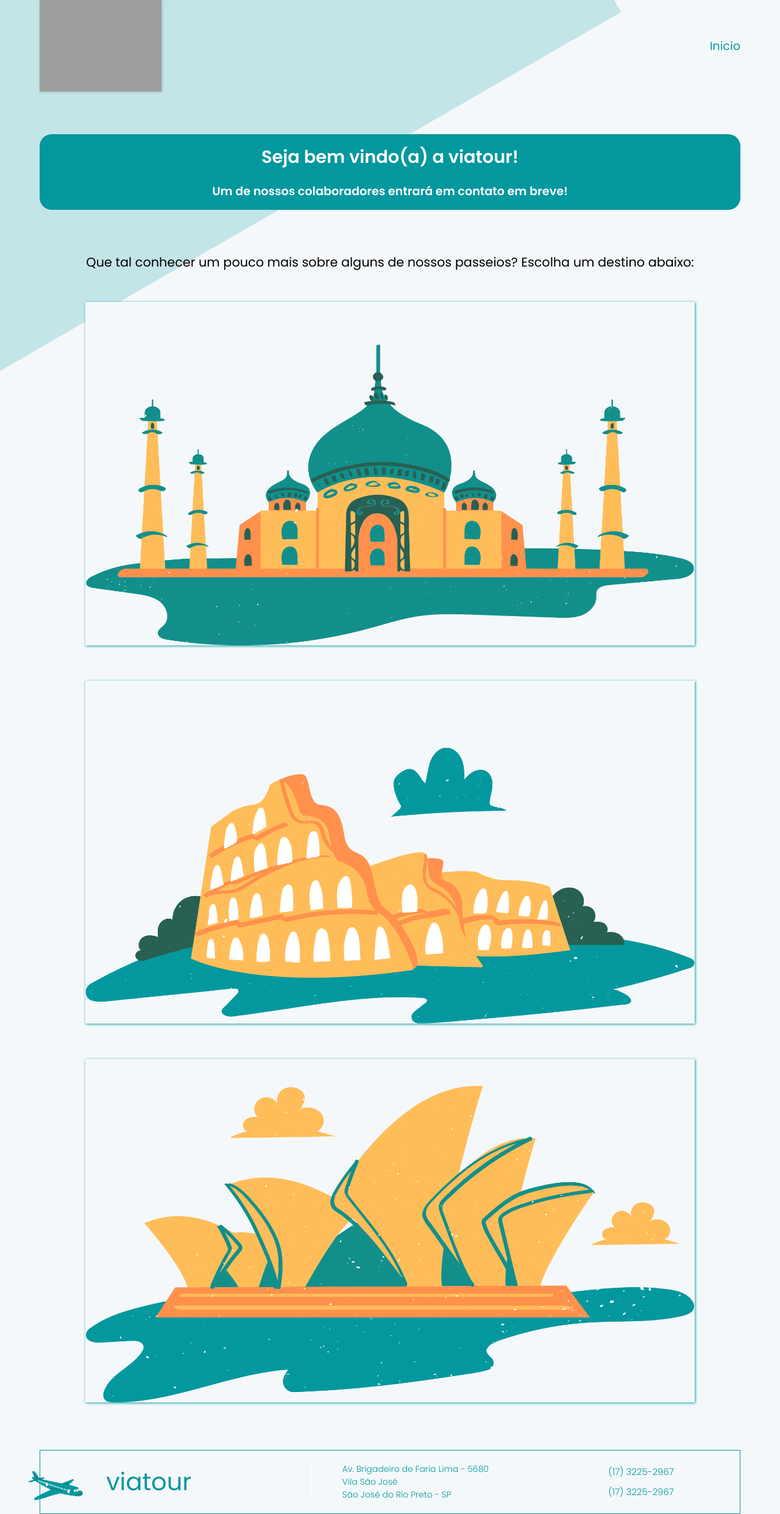
After one commit to paolaguedes/viatour, a PHP site: page /cadastro in a window 1280 px wide. The commit adds this page. Shown: the whole page at 61% size. Run offline with PHP 8.4, Linux system fonts and the light colour scheme; grey boxes are pictures that could not be loaded.

Commit message:
page sucess ok

```diff
--- /dev/null
+++ b/cadastro.php
@@ -0,0 +1,55 @@
+<!DOCTYPE html>
+<html lang="pt-br">
+<head>
+  <meta charset="UTF-8">
+  <meta http-equiv="X-UA-Compatible" content="IE=edge">
+  <meta name="viewport" content="width=device-width, initial-scale=1.0">
+  <title>viatour</title>
+  <link rel="preconnect" href="https://fonts.googleapis.com" />
+    <link rel="preconnect" href="https://fonts.gstatic.com" crossorigin />
+    <link
+      href="https://fonts.googleapis.com/css2?family=Poppins:wght@300;400;500;600&display=swap"
+      rel="stylesheet"
+    />
+  <link rel="stylesheet" href="../css/pageSucesso.css" />
+  <link rel="shortcut icon" href="./img/aviao.png" type="image/x-icon">
+</head>
+<body>
+  <div class="wrapper">
+  <header class="header">
+        <img src="./img/logo.svg" class="header__logo">
+        <nav>
+          <ul class="header__menu">
+            <li><a class="header__link" href="./index.php">Inicio</a></li>
+          </ul>
+        </nav>
+  </header>
+
+  <main class="main">
+    <section class="main__msg">
+      <h2 class="main__title">Seja bem vindo(a) a viatour!</h2>
+      <h4>Um de nossos colaboradores entrará em contato em breve!</h4>
+    </section>
+
+    <section class="trip">
+      <p class="trip__title">Que tal conhecer um pouco mais sobre alguns de nossos passeios? Escolha um destino abaixo:</p>
+      <div class="trip__imgs">
+       <span class="img">
+        <img src="./img/1.png"/>
+       </span>
+       <span class="img">
+        <img src="./img/2.png"/>
+       </span>
+       <span class="img">
+        <img src="./img/3.png"/>
+       </span>
+      </div>
+    </section>
+  </main>
+
+    <?php
+     include('./php/footer.php');
+    ?>
+  </div>
+</body>
+</html>
--- /dev/null
+++ b/css/pageSucesso.css
@@ -0,0 +1,195 @@
+@charset "UTF-8";
+* {
+  margin: 0;
+  padding: 0;
+  box-sizing: border-box;
+  font-family: "Poppins", sans-serif;
+  list-style: none;
+  text-decoration: none;
+  border: 0;
+}
+
+html {
+  scroll-behavior: smooth;
+}
+
+body {
+  background-color: #F5F8FA;
+}
+body::before {
+  content: "";
+  position: absolute;
+  display: block;
+  background: rgba(3, 152, 158, 0.2);
+  max-width: 1400px;
+  width: 100%;
+  height: 900px;
+  top: -500px;
+  left: -400px;
+  z-index: -1;
+  transform: rotate(-30deg);
+}
+
+.wrapper {
+  max-width: 1200px;
+  margin: 0 auto;
+  padding: 0 25px;
+}
+
+button {
+  cursor: pointer;
+}
+
+.header {
+  display: flex;
+  justify-content: space-between;
+  align-items: center;
+}
+@media (max-width: 426px) {
+  .header {
+    flex-direction: column;
+    align-items: center;
+    justify-content: center;
+  }
+}
+.header__logo {
+  width: 200px;
+  filter: drop-shadow(1px 1px 2px rgba(0, 0, 0, 0.2));
+}
+.header__menu {
+  display: flex;
+  gap: 10px;
+}
+.header__link {
+  color: #03989e;
+  font-size: 1.2rem;
+  transition: all 200ms;
+}
+@media (max-width: 426px) {
+  .header__link {
+    font-size: 1rem;
+  }
+}
+.header__link:hover {
+  opacity: 0.9;
+}
+
+.main {
+  margin: 70px 0;
+  text-align: center;
+  font-size: 1.2rem;
+}
+.main__msg {
+  display: flex;
+  flex-direction: column;
+  gap: 20px;
+  background: #03989e;
+  padding: 1rem 0.5rem;
+  color: #fff;
+  border-radius: 20px;
+}
+.main .trip {
+  margin: 70px 0;
+}
+.main .trip__title {
+  font-size: 1.3rem;
+  display: inline-block;
+  margin-bottom: 50px;
+}
+.main .trip__imgs {
+  display: flex;
+  flex-direction: column;
+  align-items: center;
+  gap: 50px;
+}
+.main .trip__imgs .img {
+  background: none;
+  position: relative;
+  transition: all 1s;
+}
+.main .trip__imgs .img:hover::before {
+  content: "";
+  position: absolute;
+  display: flex;
+  align-items: center;
+  justify-content: center;
+  font-size: 3rem;
+  color: #fff;
+  top: 0;
+  left: 0;
+  bottom: 0;
+  right: 0;
+  background: rgba(3, 152, 158, 0.8);
+  z-index: 2;
+}
+@media (max-width: 769px) {
+  .main .trip__imgs .img:hover::before {
+    font-size: 1.5rem;
+  }
+}
+.main .trip__imgs .img:nth-child(1):hover::before {
+  content: "Ideal para a família";
+}
+.main .trip__imgs .img:nth-child(2):hover::before {
+  content: "Ideal para os aventureiros";
+}
+.main .trip__imgs .img:nth-child(3):hover::before {
+  content: "Ideal para uma viagem em casal";
+}
+.main .trip__imgs .img img {
+  filter: drop-shadow(1px 1px 2px #03989e);
+  max-width: 1000px;
+  width: 100%;
+}
+
+.footer {
+  display: flex;
+  flex-wrap: wrap;
+  border: 1px solid #03989e;
+  color: #03989e;
+  justify-content: space-around;
+  align-items: center;
+  padding: 20px;
+  gap: 20px;
+  margin: 4rem 0 0;
+  position: relative;
+}
+.footer img {
+  position: absolute;
+  width: 90px;
+  bottom: 0;
+  left: -20px;
+}
+.footer__adress p::selection {
+  background-color: white;
+  color: #03989e;
+  font-weight: 400;
+}
+.footer__logo {
+  font-size: 40px;
+}
+.footer__adress {
+  border-left: 1px solid white;
+  padding-left: 50px;
+  display: flex;
+  justify-content: start;
+  flex-direction: column;
+  font-size: 14px;
+  font-weight: 300;
+  font-style: normal;
+}
+.footer__tel {
+  font-size: 13px;
+  font-weight: 300;
+  font-size: 15px;
+}
+.footer__tel p:first-of-type {
+  margin-bottom: 10px;
+}
+.footer__tel p::selection {
+  background-color: white;
+  color: #03989e;
+  font-weight: 400;
+}
+
+/*# sourceMappingURL=pageSucesso.css.map */
--- a/main.js
+++ b/main.js
@@ -1,3 +1,7 @@
 import {handleEnd} from './modules/apiEnd.js'
+import {handleScroll} from './modules/scroll.js'
+import {validaInput} from './modules/masker.js'
 
 endereco.addEventListener('click', handleEnd)
+document.getElementById("submit").addEventListener("click", validaInput)
+handleScroll
--- a/modules/elements.js
+++ b/modules/elements.js
@@ -3,3 +3,5 @@ export const rua = document.getElementById("rua")
 export const cidade = document.getElementById("cidade")
 export const estado = document.getElementById("estado")
 export const endereco = document.getElementById("endereco")
+export const email = document.getElementById("email")
+export const telefone = document.getElementById("telefone")
--- a/php/cadastro.php
+++ b/php/cadastro.php
@@ -18,6 +18,10 @@ $estado = filter_input(INPUT_POST, 'estado', FILTER_SANITIZE_STRING);
 $result = " INSERT INTO cliente (nome, dt_nasc,sexo,email,telefone,cep,rua,numero,complemento,cidade,estado) VALUES ('$nome','$dt_nasc','$sexo','$email','$telefone','$cep','$rua','$numero','$complemento','$cidade', '$estado') ";
 $resultado = mysqli_query($conexao, $result);
 
-include '../pages/cadastro.html';
+if (mysqli_insert_id($conexao)) {
+  header('Location: ../index.php');
+} else {
+  header('Location: ../cadastro.php');
+}
 
 ?>
--- /dev/null
+++ b/php/footer.php
@@ -0,0 +1,19 @@
+<footer class="footer">
+        <img src="./img/aviao.png"/>
+            <p class="footer__logo">viatour</p>
+            <address class="footer__adress">
+                <p>
+                    Av. Brigadeiro de Faria Lima - 5680
+                    </p>
+                <p>
+                    Vila São José
+                </p>
+                <p>
+                    São José do Rio Preto - SP
+                </p>
+            </address>
+            <div class="footer__tel">
+                <p>(17) 3225-2967</p>
+                <p>(17) 3225-2967</p>
+            </div>
+</footer>
--- /dev/null
+++ b/scss/mainSucesso.scss
@@ -0,0 +1,80 @@
+@use './variables.scss';
+
+.main {
+  margin: 70px 0;
+  text-align: center;
+  font-size: 1.2rem;
+
+  &__msg {
+    display: flex;
+    flex-direction: column;
+    gap: 20px;
+    background: variables.$second-color;
+    padding: 1rem .5rem;
+    color: #fff;
+    border-radius: 20px;
+  }
+
+
+  .trip {
+    margin: 70px 0 ;
+
+    &__title {
+      font-size: 1.3rem;
+      display: inline-block;
+      margin-bottom:50px;
+    }
+
+    &__imgs {
+      display: flex;
+      flex-direction: column;
+      align-items: center;
+      gap: 50px;
+
+
+      .img {
+        background: none;
+        position: relative;
+        transition: all 1s;
+
+        &:hover::before {
+          content:'';
+          position: absolute;
+          display: flex;
+          align-items: center;
+          justify-content:center;
+          font-size:3rem;
+          color: #fff;
+          top: 0;
+          left: 0;
+          bottom: 0;
+          right: 0;
+          background: rgba(3, 152, 158, .8);
+          z-index: 2;
+
+          @media(max-width: 769px){
+            font-size:1.5rem;
+          }
+        }
+
+        &:nth-child(1):hover::before {
+          content:'Ideal para a família';
+        }
+
+        &:nth-child(2):hover::before {
+          content:'Ideal para os aventureiros';
+        }
+
+        &:nth-child(3):hover::before {
+          content:'Ideal para uma viagem em casal';
+        }
+
+        img {
+          filter: drop-shadow(1px 1px 2px variables.$second-color);
+          max-width:1000px;
+          width: 100%;
+        }
+      }
+    }
+  }
+}
--- /dev/null
+++ b/scss/pageSucesso.scss
@@ -0,0 +1,4 @@
+@use './reset.scss';
+@use './header.scss';
+@use './mainSucesso.scss';
+@use './footer.scss';
```
Also changed, not shown: index.php (+6 -21 lines), modules/masker.js (added, +30 -0 lines), modules/scroll.js (added, +17 -0 lines), pages/cadastro.html (deleted, +0 -13 lines), img/1.png (added), img/2.png (added), img/3.png (added), modules/vanilla-masker.min.js (added), 1 other file.
